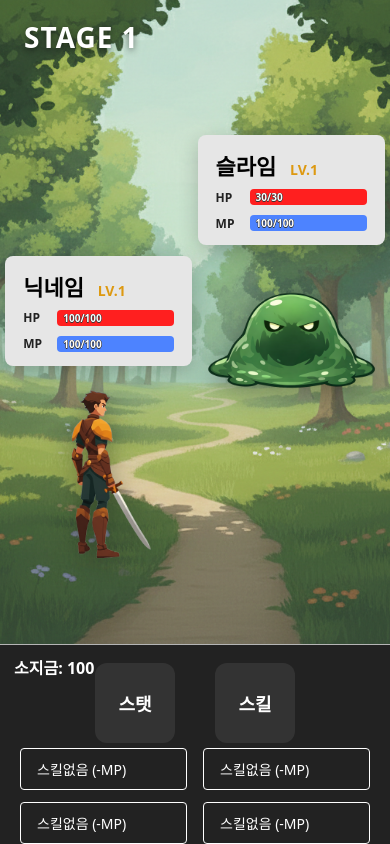
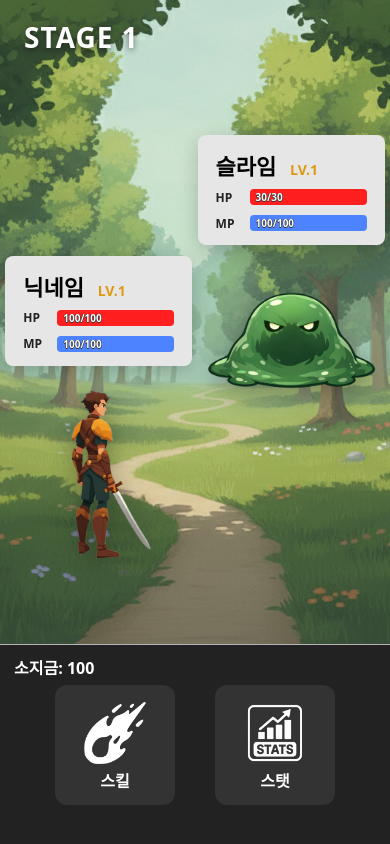
Before and after one commit to packjs0313/Remake_RPG_game, a React (Vite) app in the folder client/: page / in a window 390 px wide. Built offline with nearby package versions, Linux system fonts and the light colour scheme; a web font is replaced by a local one.

Commit message:
반응형 하단메뉴 스와이프 기능 추가가

```diff
--- a/client/src/components/BottomBar.jsx
+++ b/client/src/components/BottomBar.jsx
@@ -2,9 +2,16 @@ export default function BottomBar() {
   return (
     <div className="bottom-bar">
       <div className="gold">소지금: 100</div>
+      <div className="mobile-slider">
         <div className="action-buttons">
-        <button>스탯</button>
-        <button>스킬</button>
+          <button>
+            <img src="./skill.png" alt="스킬" />
+            <span>스킬</span>
+          </button>
+          <button>
+            <img src="./stats.png" alt="스탯" />
+            <span>스탯</span>
+          </button>
         </div>
         <div className="skill-list">
           <div className="skill-slot">스킬없음 (-MP)</div>
@@ -13,5 +20,6 @@ export default function BottomBar() {
           <div className="skill-slot">스킬없음 (-MP)</div>
         </div>
       </div>
+    </div>
   );
 }
--- a/client/src/css/index.css
+++ b/client/src/css/index.css
@@ -155,6 +155,10 @@
   gap: 20px;
 }
 
+.mobile-slider {
+  display: contents;
+}
+
 .gold {
   position: absolute;
   top: 10px;
@@ -178,9 +182,19 @@
   background: #333;
   color: #fff;
   font-weight: 700;
-  font-size: 18px;
+  font-size: 1rem;
   cursor: pointer;
   transition: transform 0.15s, opacity 0.15s;
+  padding: 10px;
+
+  display: flex;
+  flex-direction: column;
+  justify-content: center;
+  align-items: center;
+}
+.action-buttons button img{
+  width: 70%;
+  height: 70%;
 }
 
 .action-buttons button:hover {
@@ -232,16 +246,44 @@
   }
 
   .bottom-bar {
-    grid-template-columns: 1fr;
-    gap: 5px;
+    display: block;
+    padding: 0;
+    height: 200px;
+  }
+  .mobile-slider {
+    display: flex;
+    overflow-x: auto;
+    scroll-snap-type: x mandatory;
+    width: 100%;
+    height: 100%;
+  }
+  .mobile-slider::-webkit-scrollbar {
+    height: 6px;
+  }
+  .mobile-slider::-webkit-scrollbar-thumb {
+    background: #555;
+    border-radius: 4px;
   }
   .action-buttons {
     justify-content: center;
     padding: 0;
+    min-width: 100%;
+    height: 100%;
+    scroll-snap-align: start;
+    flex-shrink: 0;
+    padding: 18px 20px;
+    box-sizing: border-box;
   }
-  .action-buttons button {
-    width: 80px;
-    height: 80px;
+  .skill-list {
+    min-width: 100%;
+    height: 100%;
+    scroll-snap-align: start;
+    flex-shrink: 0;
+    padding: 55px 20px;
+    box-sizing: border-box;
+  }
+  .skill-slot {
+    height: 50px;
   }
 }
 
```
Also changed, not shown: client/public/skill.png (added), client/public/stats.png (added). Lines whose indentation alone changed are shown as unchanged.
